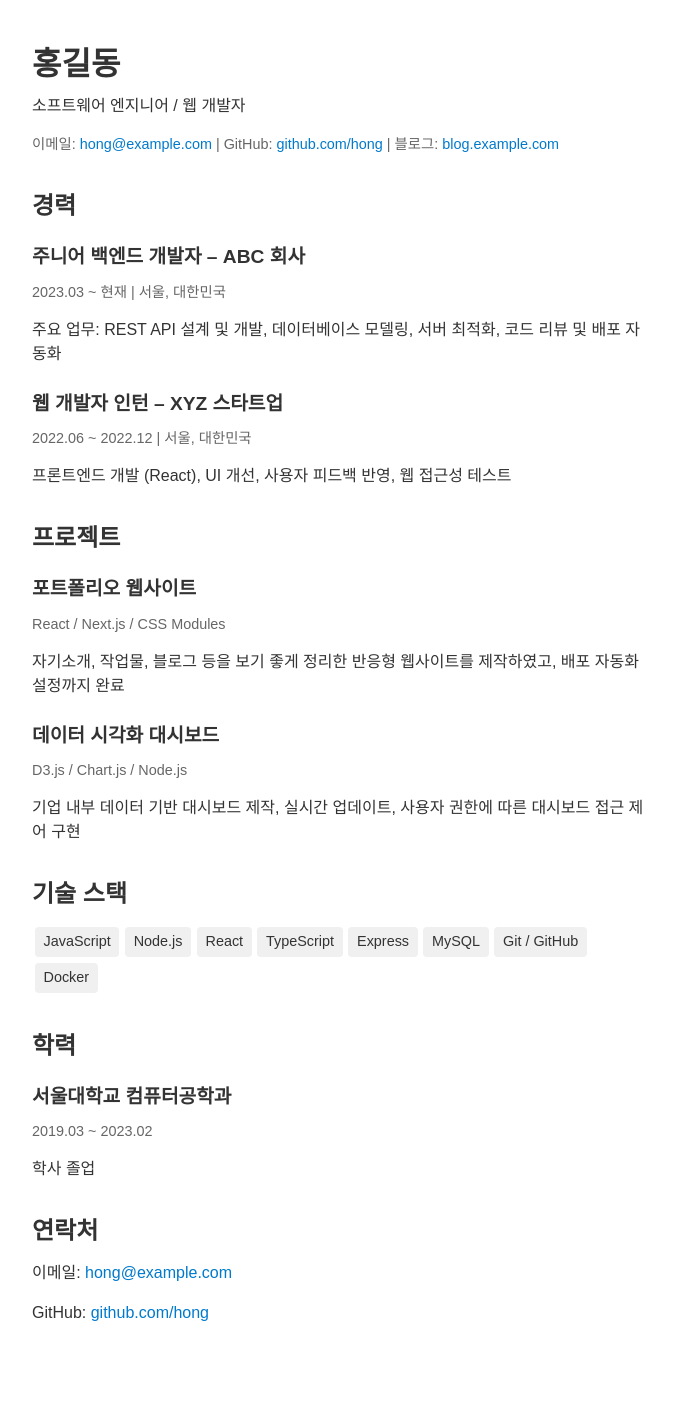
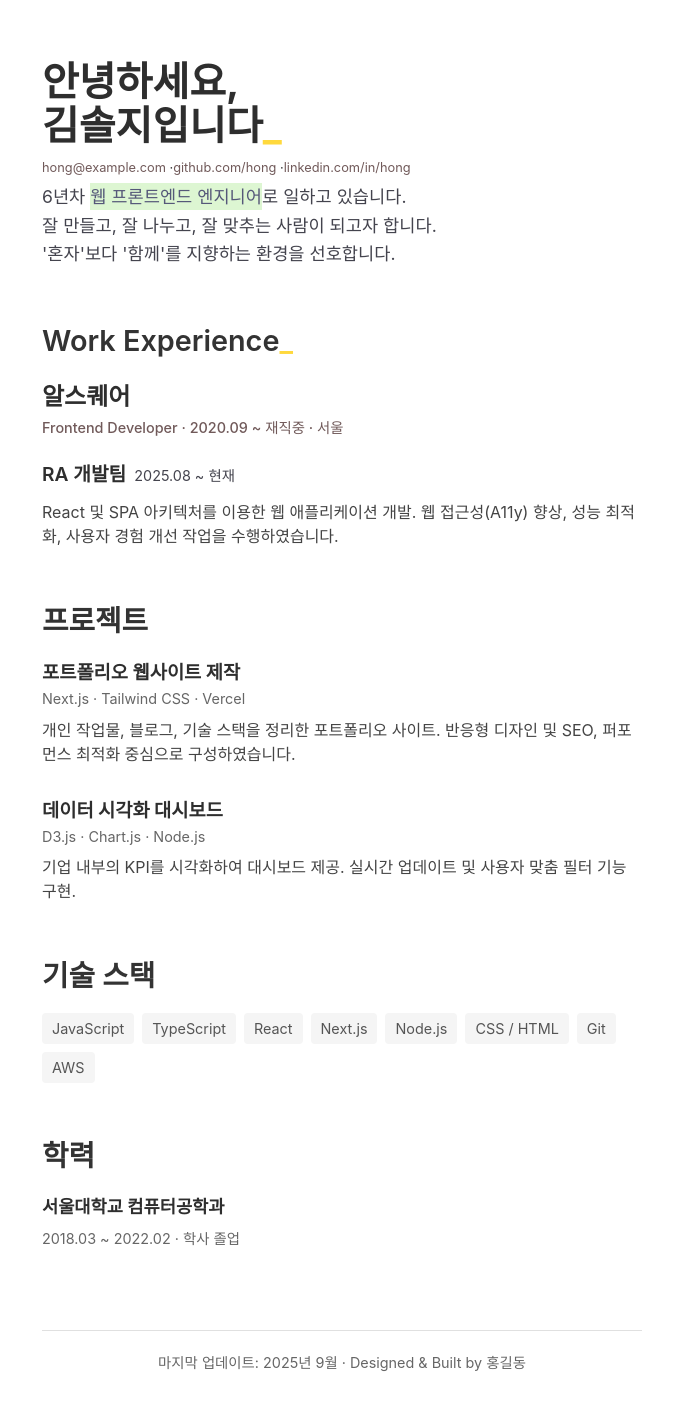
Before and after one commit to so1gging/sol-log, a Next.js app: page / in a window 1280 px wide. Shown: the top 1410 px of the page, without its empty margins (298-971 px from the left). Before the commit the page ends 1381 px from the top, so only its background shows below. Built offline with nearby package versions, Linux system fonts and the light colour scheme.

Commit message:
기본 레이아웃 중 Header 구성

```diff
--- a/app/globals.css
+++ b/app/globals.css
@@ -1,84 +1,176 @@
-/* 기본 리셋 & 폰트 설정 */
+/* Reset */
 * {
     margin: 0;
     padding: 0;
     box-sizing: border-box;
 }
+
 html {
-  font-family: 'Noto Sans KR', sans-serif;
-  line-height: 1.5;
-  color: #333;
-  scroll-behavior: smooth;
+    font-family: -apple-system, BlinkMacSystemFont, "Segoe UI", Roboto,
+    "Noto Sans KR", sans-serif;
+    line-height: 1.6;
+    color: #2e2e2e;
 }
+
 body {
-  padding: 40px;
-  max-width: 700px;
-  margin: auto;
+    max-width: 640px;
+    margin: 0 auto;
+    padding: 60px 20px;
 }
+
 a {
     color: #007acc;
     text-decoration: none;
 }
+
 a:hover {
     text-decoration: underline;
 }
-h1, h2, h3 {
+
+header {
+    text-align: center;
+    margin-bottom: 50px;
+}
+
+header h1 {
+    font-size: 2.5rem;
+    font-weight: 700;
+    margin-bottom: 10px;
+    line-height: 1.1;
+    text-align: left;
+}
+
+span.primary-dash {
+    color: #FFD93D;
+}
+
+span.highlight {
+    color: #555879;
+    padding: 3px 0;
+    background-color: #DDF6D2;
+}
+
+header p.description {
+    font-size: 1.1rem;
+    color: #44444E;
+    text-align: left;
+    margin-top: 5px;
+    margin-bottom: 5px;
+}
+
+header p.contact {
+    text-align: left;
+    font-size: 0.8rem;
+
+    a {
+        color: #715A5A;
+    }
+}
+
+section {
+    margin-bottom: 50px;
+}
+
+section h2 {
+    font-size: 1.8rem;
     font-weight: 600;
-  margin-bottom: 0.5em;
+    padding-bottom: 4px;
+    margin-bottom: 10px;
+    color: #333;
 }
-h1 {
-  font-size: 2em;
-  margin-bottom: 0.2em;
+
+.job-item {
+    margin-bottom: 30px;
 }
-h2 {
-  font-size: 1.5em;
-  margin-top: 1.2em;
+
+#experience h3 {
+    font-size: 1.5rem;
+    font-weight: 600;
+    margin-bottom: 5px;
+
+    .info {
+        font-size: 0.9rem;
+        color: #715A5A;
+        font-weight: 500;
+        margin-bottom: 20px;
     }
-h3 {
-  font-size: 1.2em;
-  margin-top: 1em;
 }
-p {
-  margin-bottom: 1em;
+
+.job-item h4 {
+    font-size: 1.2rem;
+    font-weight: 600;
+    margin-bottom: 5px;
+
+    .info {
+        display: inline-block;
+        font-size: 0.9rem;
+        color: #44444E;
+        font-weight: 400;
+        margin-left: 8px;
     }
-.section {
-  margin-top: 2em;
 }
-.job {
-  margin-bottom: 1.5em;
+
+.job-item .info {
+    font-size: 0.9rem;
+    color: #666;
+    margin-bottom: 8px;
 }
-.job-title {
+
+.job-item p {
+    font-size: 1rem;
+    color: #444;
+    line-height: 1.5;
+}
+
+.skills {
+    display: flex;
+    flex-wrap: wrap;
+    gap: 8px;
+}
+
+.skills span {
+    background-color: #f5f5f5;
+    color: #555;
+    padding: 4px 10px;
+    font-size: 0.9rem;
+    border-radius: 4px;
+}
+
+.education-item {
+    margin-bottom: 20px;
+}
+
+.education-item h3 {
+    font-size: 1.1rem;
     font-weight: 600;
+    margin-bottom: 5px;
 }
-.job-info {
-  font-size: 0.9em;
+
+.education-item .info {
+    font-size: 0.9rem;
     color: #666;
 }
-.skills-list {
-  list-style: none;
-  display: flex;
-  flex-wrap: wrap;
+
+footer {
+    text-align: center;
+    font-size: 0.9rem;
+    color: #666;
+    margin-top: 80px;
+    border-top: 1px solid #e0e0e0;
+    padding-top: 20px;
 }
-.skills-list li {
-  background-color: #f0f0f0;
-  padding: 0.3em 0.6em;
-  margin: 0.2em;
-  border-radius: 4px;
-  font-size: 0.9em;
+
+/* 반응형 */
+@media (max-width: 480px) {
+    body {
+        padding: 40px 15px;
     }
-.contact {
-  margin-top: 0.5em;
-  font-size: 0.9em;
-  color: #666;
+
+    header h1 {
+        font-size: 2rem;
     }
-@media (max-width: 600px) {
-  body {
-    padding: 20px;
-  }
-  h1 {
-    font-size: 1.8em;
-  }
-  h2 {
-    font-size: 1.3em;
+
+    section h2 {
+        font-size: 1.3rem;
     }
 }
--- a/app/layout.tsx
+++ b/app/layout.tsx
@@ -1,16 +1,5 @@
-import type { Metadata } from "next";
-import { Geist, Geist_Mono } from "next/font/google";
-import "./globals.css";
-
-const geistSans = Geist({
-  variable: "--font-geist-sans",
-  subsets: ["latin"],
-});
-
-const geistMono = Geist_Mono({
-  variable: "--font-geist-mono",
-  subsets: ["latin"],
-});
+import type {Metadata} from 'next'
+import './globals.css'
 
 export const metadata: Metadata = {
   title: "Create Next App",
@@ -24,7 +13,7 @@ export default function RootLayout({
 }>) {
   return (
     <html lang="en">
-      <body className={`${geistSans.variable} ${geistMono.variable}`}>
+      <body>
         {children}
       </body>
     </html>
--- a/app/page.tsx
+++ b/app/page.tsx
@@ -2,89 +2,86 @@ export default function Home() {
   return (
     <body>
     <header>
-        <h1>홍길동</h1>
-        <p>소프트웨어 엔지니어 / 웹 개발자</p>
+      <h1>
+        안녕하세요,
+        <br/>
+        김솔지입니다
+        <span className="primary-dash">_</span>
+      </h1>
       <p className="contact">
-          이메일: <a href="mailto:hong@example.com">hong@example.com</a> |
-          GitHub: <a href="https://github.com/hong">github.com/hong</a> |
-          블로그: <a href="https://blog.example.com">blog.example.com</a>
+        <a href="mailto:hong@example.com">hong@example.com</a> ·
+        <a href="https://github.com/hong">github.com/hong</a> ·
+        <a href="https://linkedin.com/in/hong">linkedin.com/in/hong</a>
+      </p>
+      <p className="description">
+        6년차 <span className="highlight">웹 프론트엔드 엔지니어</span>로 일하고 있습니다.<br/>
+        잘 만들고, 잘 나누고, 잘 맞추는 사람이 되고자 합니다.<br/>
+        &#39;혼자&#39;보다 &#39;함께&#39;를 지향하는 환경을 선호합니다.
       </p>
     </header>
 
-      <section className="section" id="experience">
-        <h2>경력</h2>
-
-        <div className="job">
-          <h3 className="job-title">주니어 백엔드 개발자 – ABC 회사</h3>
-          <p className="job-info">2023.03 ~ 현재 | 서울, 대한민국</p>
+    <section id="experience">
+      <h2>
+        Work Experience
+        <span className="primary-dash">_</span>
+      </h2>
+      <h3>알스퀘어
+        <p className="info">Frontend Developer · 2020.09 ~ 재직중 · 서울</p>
+      </h3>
+      <div className="job-item">
+        <h4>RA 개발팀
+          <p className="info">2025.08 ~ 현재</p>
+        </h4>
         <p>
-            주요 업무: REST API 설계 및 개발, 데이터베이스 모델링, 서버 최적화,
-            코드 리뷰 및 배포 자동화
-          </p>
-        </div>
-
-        <div className="job">
-          <h3 className="job-title">웹 개발자 인턴 – XYZ 스타트업</h3>
-          <p className="job-info">2022.06 ~ 2022.12 | 서울, 대한민국</p>
-          <p>
-            프론트엔드 개발 (React), UI 개선, 사용자 피드백 반영, 웹 접근성
-            테스트
+          React 및 SPA 아키텍처를 이용한 웹 애플리케이션 개발. 웹 접근성(A11y)
+          향상, 성능 최적화, 사용자 경험 개선 작업을 수행하였습니다.
         </p>
       </div>
     </section>
 
-      <section className="section" id="projects">
+    <section id="projects">
       <h2>프로젝트</h2>
-        <div className="job">
-          <h3 className="job-title">포트폴리오 웹사이트</h3>
-          <p className="job-info">React / Next.js / CSS Modules</p>
+      <div className="job-item">
+        <h3>포트폴리오 웹사이트 제작</h3>
+        <p className="info">Next.js · Tailwind CSS · Vercel</p>
         <p>
-            자기소개, 작업물, 블로그 등을 보기 좋게 정리한 반응형 웹사이트를
-            제작하였고, 배포 자동화 설정까지 완료
+          개인 작업물, 블로그, 기술 스택을 정리한 포트폴리오 사이트. 반응형
+          디자인 및 SEO, 퍼포먼스 최적화 중심으로 구성하였습니다.
         </p>
       </div>
-        <div className="job">
-          <h3 className="job-title">데이터 시각화 대시보드</h3>
-          <p className="job-info">D3.js / Chart.js / Node.js</p>
+      <div className="job-item">
+        <h3>데이터 시각화 대시보드</h3>
+        <p className="info">D3.js · Chart.js · Node.js</p>
         <p>
-            기업 내부 데이터 기반 대시보드 제작, 실시간 업데이트, 사용자 권한에
-            따른 대시보드 접근 제어 구현
+          기업 내부의 KPI를 시각화하여 대시보드 제공. 실시간 업데이트 및
+          사용자 맞춤 필터 기능 구현.
         </p>
       </div>
     </section>
 
-      <section className="section" id="skills">
+    <section id="skills">
       <h2>기술 스택</h2>
-        <ul className="skills-list">
-          <li>JavaScript</li>
-          <li>Node.js</li>
-          <li>React</li>
-          <li>TypeScript</li>
-          <li>Express</li>
-          <li>MySQL</li>
-          <li>Git / GitHub</li>
-          <li>Docker</li>
-        </ul>
-      </section>
-
-      <section className="section" id="education">
-        <h2>학력</h2>
-        <div className="job">
-          <h3 className="job-title">서울대학교 컴퓨터공학과</h3>
-          <p className="job-info">2019.03 ~ 2023.02</p>
-          <p>학사 졸업</p>
+      <div className="skills">
+        <span>JavaScript</span>
+        <span>TypeScript</span>
+        <span>React</span>
+        <span>Next.js</span>
+        <span>Node.js</span>
+        <span>CSS / HTML</span>
+        <span>Git</span>
+        <span>AWS</span>
       </div>
     </section>
 
-      <section className="section" id="contact">
-        <h2>연락처</h2>
-        <p>
-          이메일: <a href="mailto:hong@example.com">hong@example.com</a>
-        </p>
-        <p>
-          GitHub: <a href="https://github.com/hong">github.com/hong</a>
-        </p>
+    <section id="education">
+      <h2>학력</h2>
+      <div className="education-item">
+        <h3>서울대학교 컴퓨터공학과</h3>
+        <p className="info">2018.03 ~ 2022.02 · 학사 졸업</p>
+      </div>
     </section>
+
+    <footer>마지막 업데이트: 2025년 9월 · Designed & Built by 홍길동</footer>
     </body>
-  );
+  )
 }
```
Lines whose indentation alone changed are shown as unchanged.
